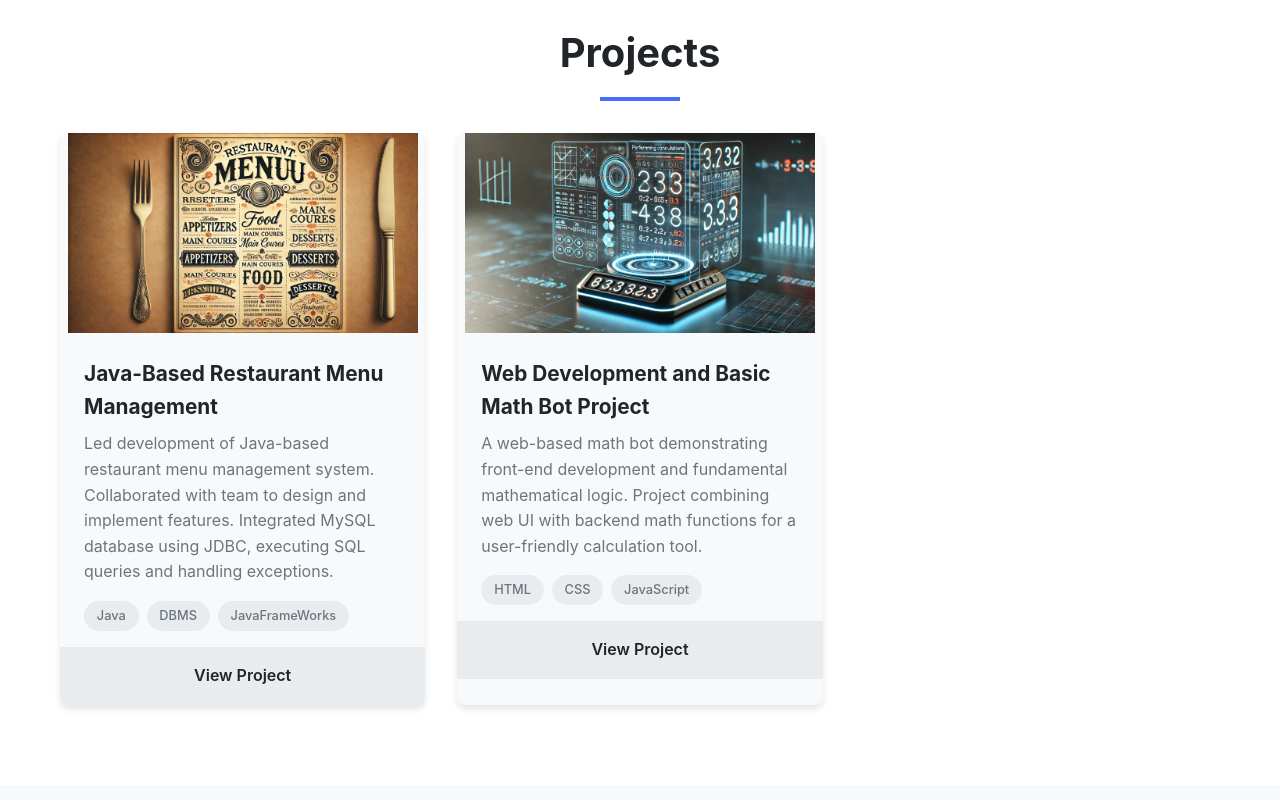
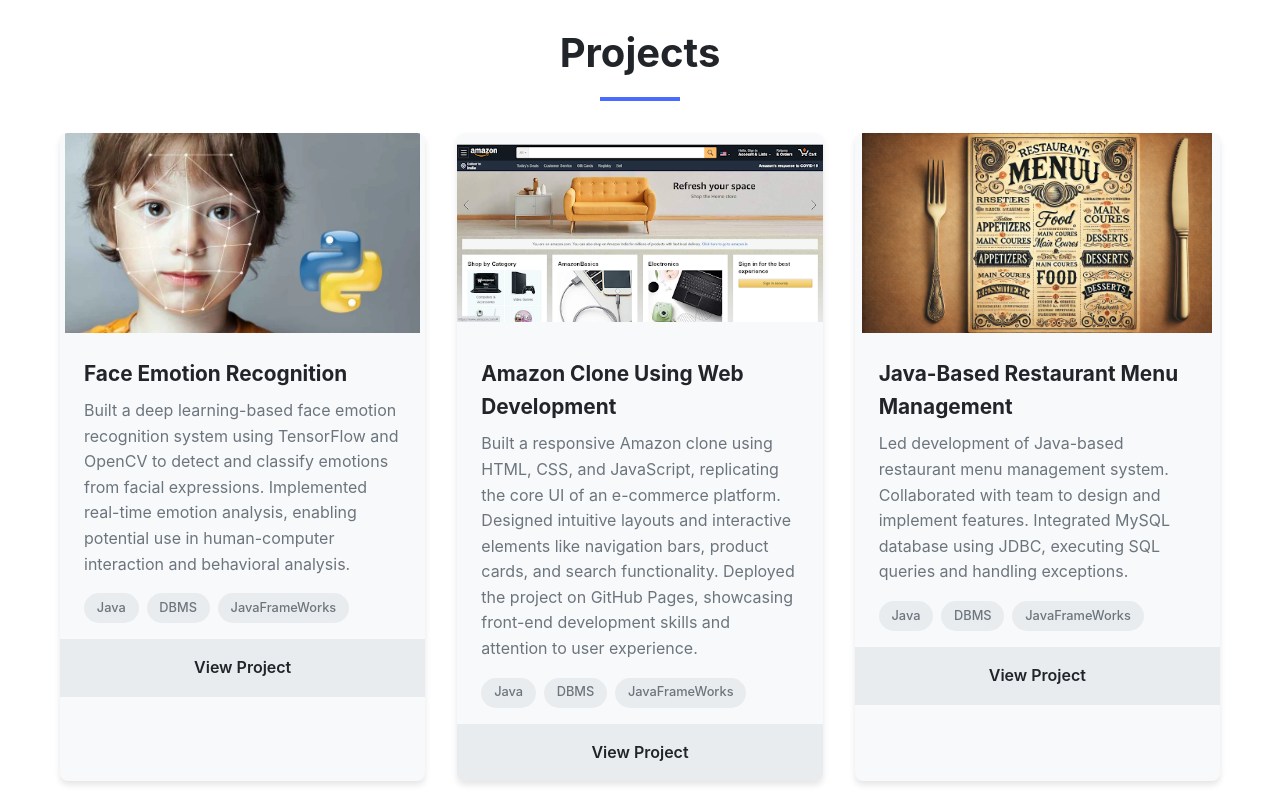
Before and after one commit to sivasrivangapandu/MyPortfolio, a plain HTML site: page index.html in a window 1280 px wide. Shown: the part 1840-2640 px from the top of the page. Drawn offline with Linux system fonts and the light colour scheme.

Commit message:
Initil commit

```diff
--- a/index.html
+++ b/index.html
@@ -80,6 +80,36 @@
       <div class="container">
         <h2 class="section-title">Projects</h2>
         <div class="projects-grid">
+
+          <div class="project-card">
+            <div class="project-image placeholder">
+              <img src="Face.webp" alt="jh">
+            </div>
+            <h3>Face Emotion Recognition </h3>
+            <p>Built a deep learning-based face emotion recognition system using TensorFlow and OpenCV to detect and classify emotions from facial expressions.
+              Implemented real-time emotion analysis, enabling potential use in human-computer interaction and behavioral analysis.</p>
+            <div class="project-tags">
+              <span class="tag">Java</span>
+              <span class="tag">DBMS</span>
+              <span class="tag">JavaFrameWorks</span>
+            </div>
+            <a href="https://github.com/sivasrivangapandu" class="project-link">View Project</a>
+          </div>
+          <div class="project-card">
+            <div class="project-image placeholder">
+              <img src="amazon.png" alt="jh">
+            </div>
+            <h3>Amazon Clone Using Web Development </h3>
+            <p>Built a responsive Amazon clone using HTML, CSS, and JavaScript, replicating the core UI of an e-commerce platform.
+              Designed intuitive layouts and interactive elements like navigation bars, product cards, and search functionality.
+              Deployed the project on GitHub Pages, showcasing front-end development skills and attention to user experience.</p>
+            <div class="project-tags">
+              <span class="tag">Java</span>
+              <span class="tag">DBMS</span>
+              <span class="tag">JavaFrameWorks</span>
+            </div>
+            <a href="https://sivasrivangapandu.github.io/WebDevelopment/" class="project-link">View Project</a>
+          </div>
           <div class="project-card">
             <div class="project-image placeholder">
               <img src="menuu.jpg" alt="jh">
@@ -96,6 +126,7 @@
             </div>
             <a href="https://github.com/sivasrivangapandu/My-Projects_Sivasri" class="project-link">View Project</a>
           </div>
+
           <div class="project-card">
             <div class="project-image placeholder">
               <img src="image.jpg" alt="jh">
@@ -108,7 +139,7 @@ Project combining web UI with backend math functions for a user-friendly calcula
               <span class="tag">CSS</span>
               <span class="tag">JavaScript</span>
             </div>
-            <a href="https://github.com/sivasrivangapandu/My-Projects_Sivasri" class="project-link">View Project</a>
+            <a href="https://github.com/sivasrivangapandu" class="project-link">View Project</a>
           </div>
 
       </div>
```
Also changed, not shown: Face.webp (added), amazon.png (added).
